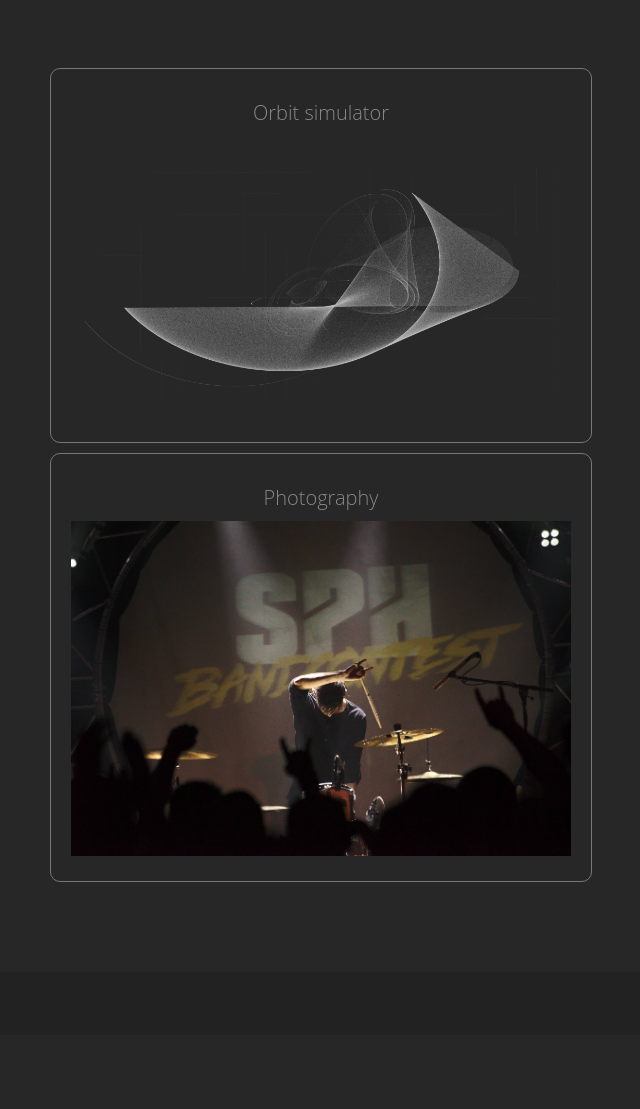
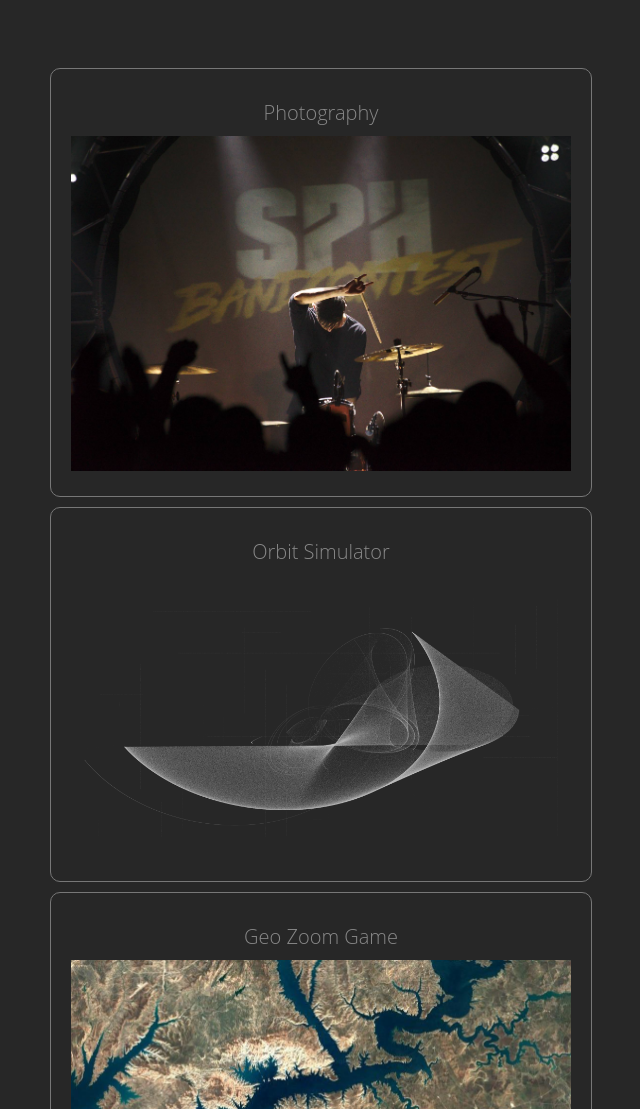
Before and after one commit to Pascal-So/Codelis-website, a plain HTML site: page index.html in a window 1280 px wide. Shown: the part 300-1409 px from the top of the page, without its empty margins (319-959 px from the left). Before the commit the page ends 1335 px from the top, so only its background shows below. Drawn offline with Linux system fonts and the light colour scheme.

Commit message:
Add geo zoom game

```diff
--- a/index.html
+++ b/index.html
@@ -19,20 +19,26 @@
 
 
 
-    <a href="orbit">
-    <div class="card">
-	    <h3>Orbit simulator</h3>
-		<img src="orbit.png" alt="Orbit Simulator">
-	</div>
-    </a>
-	<br>
     <a href="http://photography.pascalsommer.ch">
     <div class="card">
     	<h3>Photography</h3>
 		<img src="PascalSommer-FrischeFischeFinale.jpg" alt="Pascal Sommer Photography">
 	</div>
 	</a>
-
+    <br>
+    <a href="orbit">
+    <div class="card">
+        <h3>Orbit Simulator</h3>
+        <img src="orbit.png" alt="Orbit Simulator">
+    </div>
+    </a>
+    <br>
+    <a href="geozoomgame">
+    <div class="card">
+        <h3>Geo Zoom Game</h3>
+        <img src="geogame.png" alt="Geo Zoom Game">
+    </div>
+    </a>
     <br>
     <br>
     <br>
```
Also changed, not shown: geogame.png (added).
